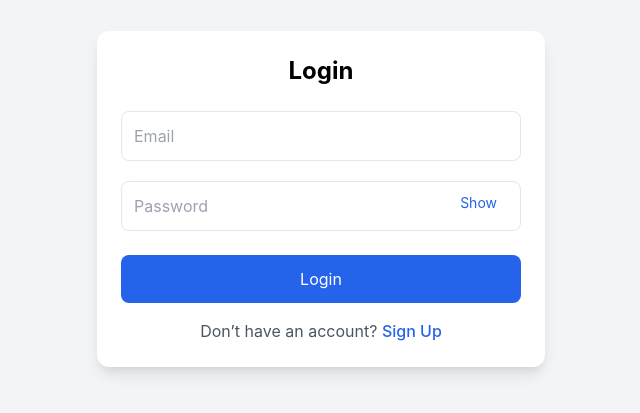
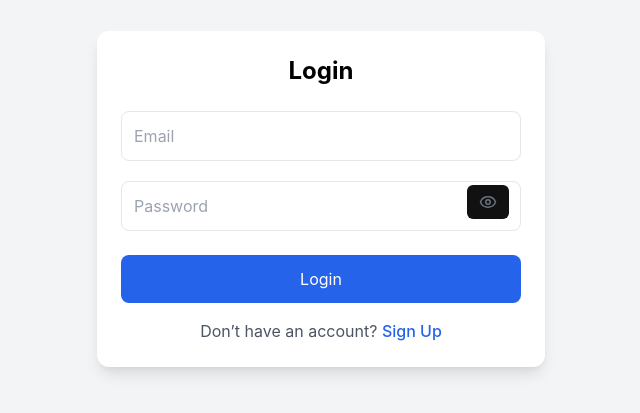
Before and after one commit to Shibili8/Ai-Resume-Builder-frontend, a React (Create React App) app: page / in a window 1280 px wide. Shown: the part 201-614 px from the top of the page, without its empty margins (319-959 px from the left). Built offline with nearby package versions, Linux system fonts and the light colour scheme.

Commit message:
Protected Route added

```diff
--- a/package.json
+++ b/package.json
@@ -4,6 +4,7 @@
   "private": true,
   "dependencies": {
     "axios": "^1.4.0",
+    "lucide-react": "^1.7.0",
     "react": "^18.2.0",
     "react-dom": "^18.2.0",
     "react-router-dom": "^7.9.5",
--- a/src/components/Login.js
+++ b/src/components/Login.js
@@ -1,4 +1,5 @@
 import { useContext, useState } from "react";
+import { Eye, EyeOff } from "lucide-react";
 import { AuthContext } from "../context/AuthContext";
 import api from "../api";
 import { Link, useNavigate } from "react-router-dom";
@@ -87,12 +88,10 @@ export default function Login() {
 
           <button
             type="button"
-            onClick={() =>
-              setShowPassword(!showPassword)
-            }
-            className="absolute right-3 top-3 text-sm text-blue-600 bg-transparent hover:bg-transparent focus:bg-transparent active:bg-transparent outline-none border-none"
+            onClick={() => setShowPassword(!showPassword)}
+            className="absolute right-3 top-3 text-gray-500 hover:text-gray-700 focus:outline-none"
           >
-            {showPassword ? "Hide" : "Show"}
+            {showPassword ? <EyeOff size={18} /> : <Eye size={18} />}
           </button>
 
         </div>
```
Also changed, not shown: 1 other file (tests, documents, lock files or other folders).
